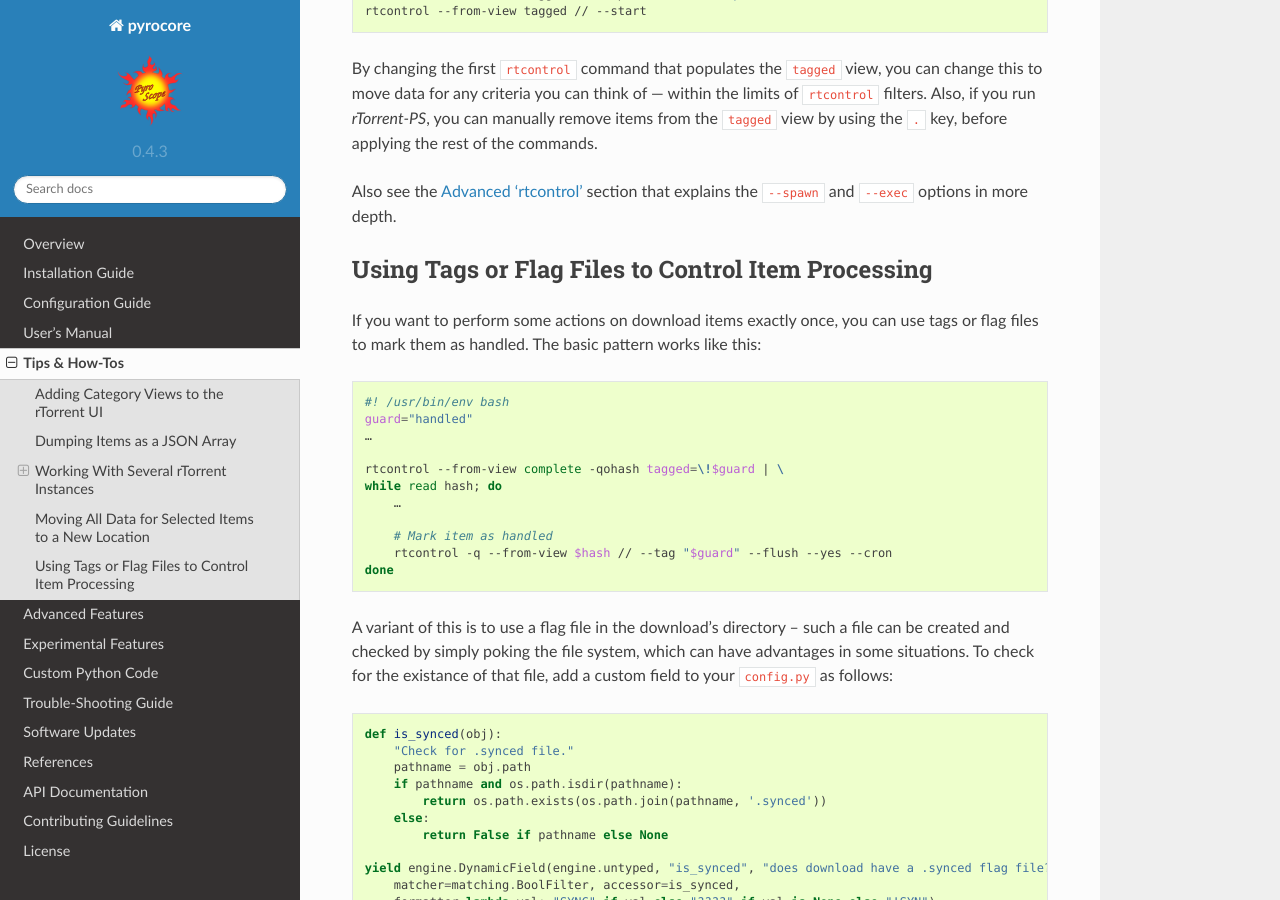
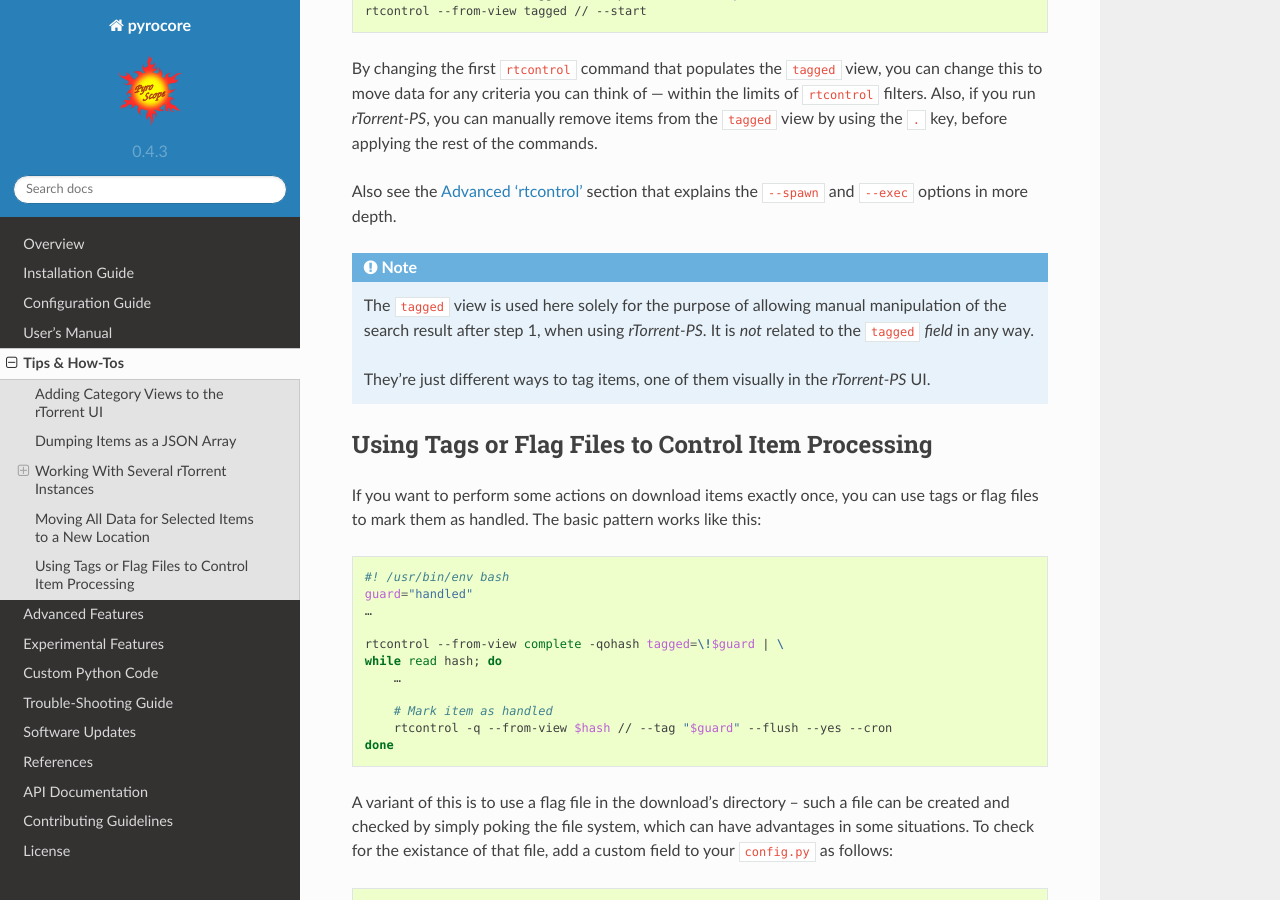
Before and after one commit to pyroscope/pyrocore, a Sphinx documentation site: the page built from docs/howto.rst, in a window 1280 px wide and 900 px high, scrolled down 2796 px. Built offline with Sphinx 7.4.7 and the Read the Docs theme 2.0.0, drawn with Linux system fonts in a browser that asks for light colours; pages that are not in the unit, such as notebooks, are missing from menus.

Commit message:
note on tagged view vs. field

```diff
--- a/docs/howto.rst
+++ b/docs/howto.rst
@@ -153,6 +153,14 @@ rest of the commands.
 Also see the :ref:`advanced-rtcontrol` section that explains
 the ``--spawn`` and ``--exec`` options in more depth.
 
+.. note::
+
+    The ``tagged`` view is used here solely for the purpose of allowing
+    manual manipulation of the search result after step 1, when using *rTorrent-PS*.
+    It is *not* related to the ``tagged`` *field* in any way.
+
+    They're just different ways to tag items, one of them visually in the *rTorrent-PS* UI.
+
 
 Using Tags or Flag Files to Control Item Processing
 ---------------------------------------------------
```
